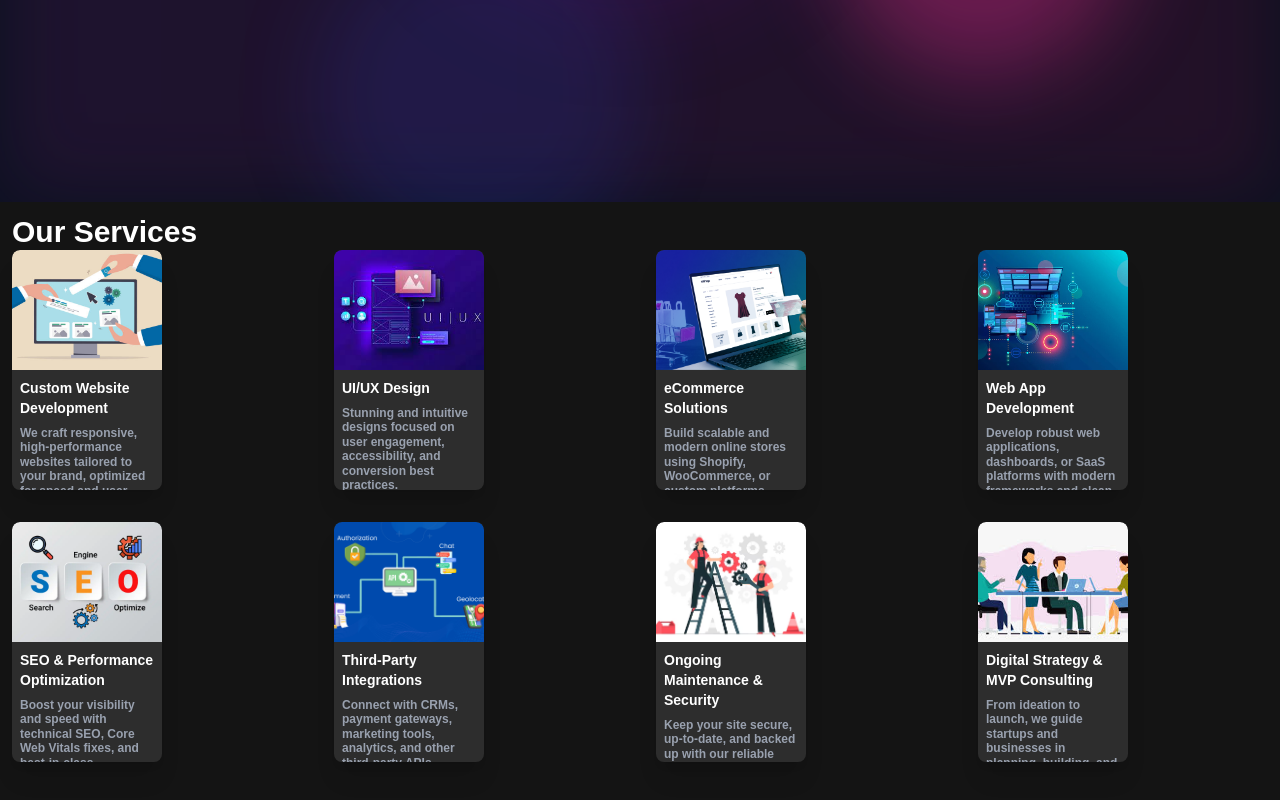
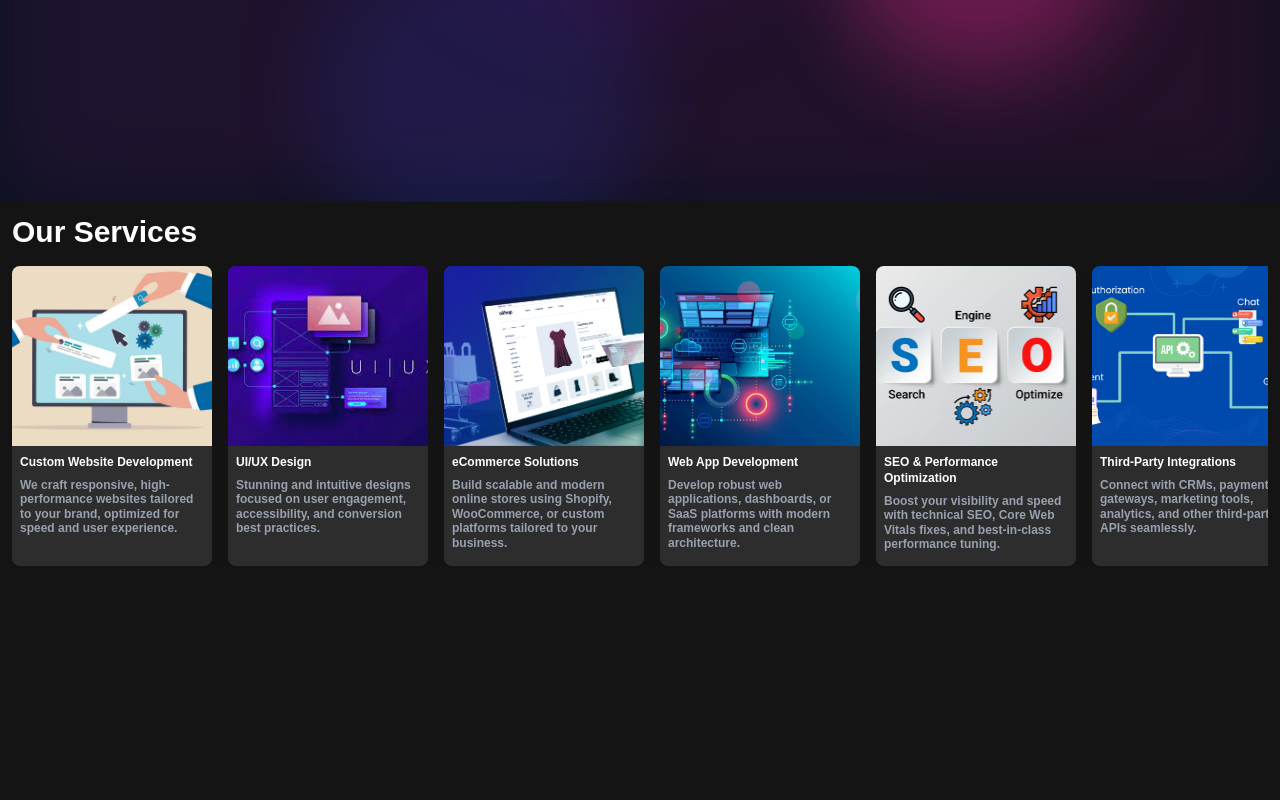
Before and after one commit to athulcoder/klyro5, a Next.js app: page / in a window 1280 px wide. Shown: the part 598-1398 px from the top of the page. Built offline with nearby package versions, Linux system fonts and the light colour scheme.

Commit message:
services added

```diff
--- a/app/(home)/page.js
+++ b/app/(home)/page.js
@@ -9,7 +9,7 @@ export default function HomePage() {
       <GradientBackground />
       <div className="relative z-20 flex flex-col h-full p-3 text-white text-3xl font-bold bg-[#141414]">
         <h1>Our Services</h1>
-        <div className="grid grid-cols-1 sm:grid-cols-2 lg:grid-cols-3 xl:grid-cols-4 gap-8">
+        <div className="flex overflow-scroll gap-4 w-full overflow-x-auto whitespace-nowrap scrollbar-hidden my-4">
           {ServiceList.map((item) => {
             return (
               <ServiceCard
--- a/app/globals.css
+++ b/app/globals.css
@@ -99,3 +99,16 @@ body {
 .animate-pulse-fast {
   animation: pulseFast 2s ease-in-out infinite;
 }
+
+
+/* Scrollbar hide */
+.scrollbar-hidden::-webkit-scrollbar {
+  display: none;
+}
+
+.scrollbar-hidden {
+  -ms-overflow-style: none;
+  /* IE and Edge */
+  scrollbar-width: none;
+  /* Firefox */
+}
--- a/components/ServiceCard.js
+++ b/components/ServiceCard.js
@@ -3,8 +3,8 @@ import React from "react";
 
 function ServiceCard({ title, image, description }) {
   return (
-    <div className="bg-[#2d2d2d] shadow-xl w-[150px] h-[240px] rounded-lg overflow-hidden transition  duration-300 ">
-      <div className="w-full h-[120px] relative">
+    <div className="bg-[#2d2d2d] min-w-[200px]   shadow-xl h-[300px] rounded-lg  transition  duration-300 ">
+      <div className="w-full h-[180px] relative">
         <Image
           src={image}
           alt={title}
@@ -14,8 +14,10 @@ function ServiceCard({ title, image, description }) {
         />
       </div>
       <div className="p-2 flex flex-col gap-2">
-        <h1 className="text-sm font-semibold text-white">{title}</h1>
-        <p className="text-gray-400 text-[12px]">{description}</p>
+        <h1 className="text-xs font-semibold text-white text-wrap">{title}</h1>
+        <p className="text-gray-400 text-[12px] text-left text-wrap">
+          {description}
+        </p>
       </div>
     </div>
   );
```
